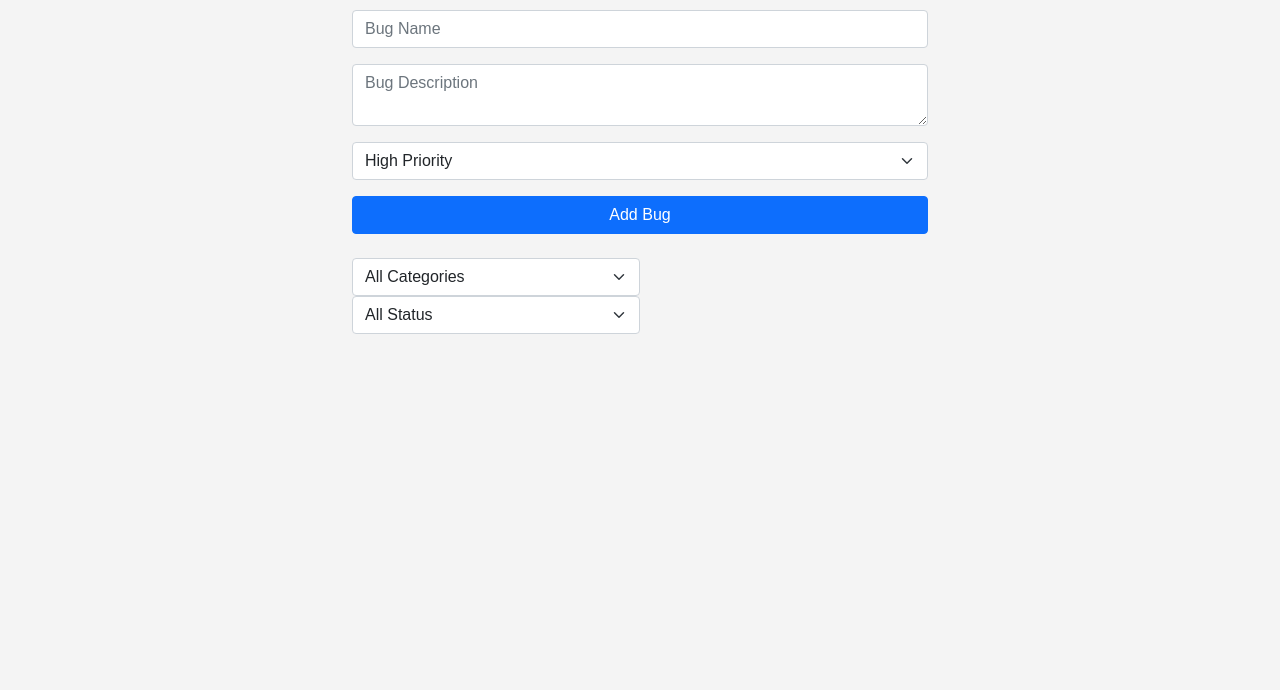
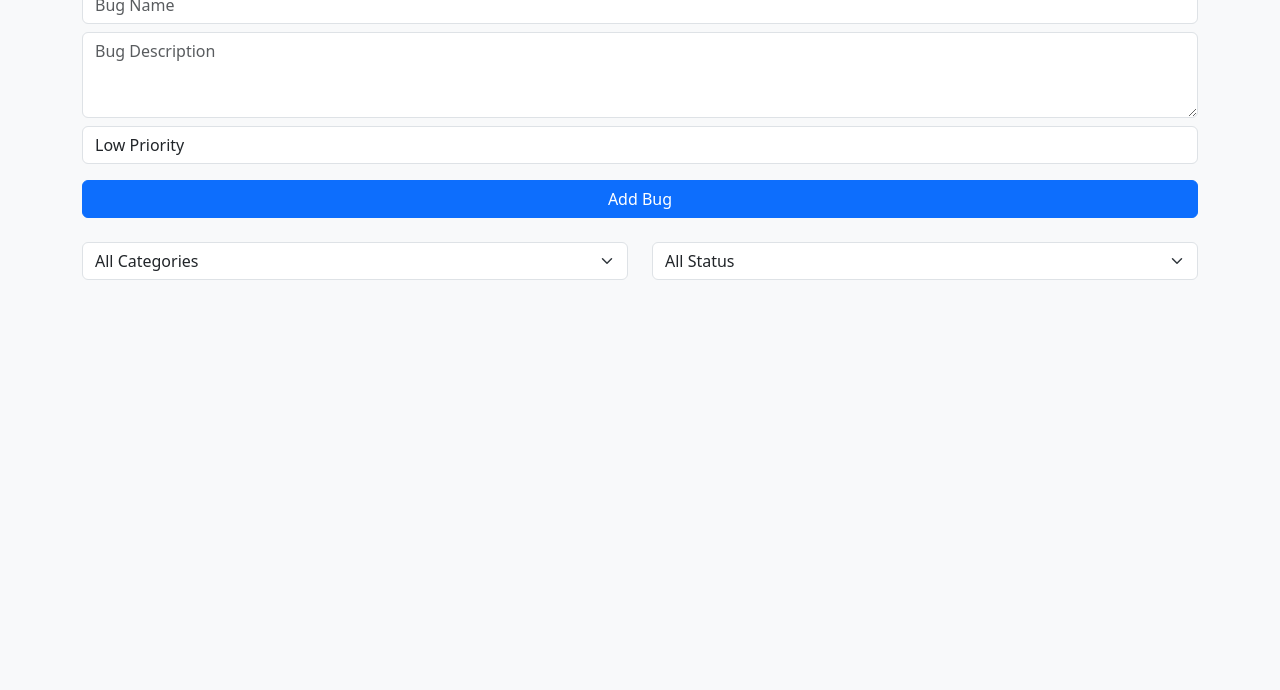
Before and after one commit to shruti518/bug-tracker, a plain HTML site: page index.html in a window 1280 px wide. Shown: the part 110-800 px from the top of the page. Drawn offline with nearby package versions, Linux system fonts and the light colour scheme.

```diff
--- a/index.html
+++ b/index.html
@@ -1,57 +1,51 @@
 <!DOCTYPE html>
 <html lang="en">
 <head>
-    <meta charset="UTF-8">
-    <meta name="viewport" content="width=device-width, initial-scale=1.0">
+  <meta charset="UTF-8" />
+  <meta name="viewport" content="width=device-width, initial-scale=1.0"/>
   <title>Bug Tracker</title>
-    <link href="https://cdn.jsdelivr.net/npm/bootstrap@5.1.3/dist/css/bootstrap.min.css" rel="stylesheet">
-    <link rel="stylesheet" href="style.css">
+  <link href="https://cdn.jsdelivr.net/npm/bootstrap@5.3.0/dist/css/bootstrap.min.css" rel="stylesheet">
 </head>
-<body>
-    <div class="container mt-5">
+<body class="bg-light">
+
+  <div class="container py-4">
     <h1 class="text-center mb-4">Bug Tracker</h1>
 
-        <form id="bug-form" class="mb-4">
-            <div class="mb-3">
-                <input type="text" id="bug-name" class="form-control" placeholder="Bug Name" required>
-            </div>
-            <div class="mb-3">
-                <textarea id="bug-description" class="form-control" placeholder="Bug Description" required></textarea>
-            </div>
-            <div class="mb-3">
-                <select id="bug-category" class="form-select">
+    <!-- Bug Form -->
+    <form id="bug-form">
+      <input type="text" id="bug-name" class="form-control mb-2" placeholder="Bug Name" required>
+      <textarea id="bug-description" class="form-control mb-2" placeholder="Bug Description" rows="3" required></textarea>
+      <select id="bug-category" class="form-control mb-3" required>
+        <option value="Low">Low Priority</option>
+        <option value="Medium">Medium Priority</option>
         <option value="High">High Priority</option>
+      </select>
+      <button type="submit" class="btn btn-primary w-100">Add Bug</button>
+    </form>
+
+    <!-- Filters -->
+    <div class="row my-4">
+      <div class="col-md-6 mb-2">
+        <select id="filter-category" class="form-select">
+          <option value="All">All Categories</option>
+          <option value="Low">Low Priority</option>
           <option value="Medium">Medium Priority</option>
-                    <option value="Low">Low Priority</option>
+          <option value="High">High Priority</option>
         </select>
       </div>
-            <div class="mb-3">
-                <button type="submit" class="btn btn-primary w-100">Add Bug</button>
-            </div>
-        </form>
-
-        <div class="mb-3">
-            <select id="filter-category" class="form-select w-50 d-inline-block">
-                <option value="All">All Categories</option>
-                <option value="High">High Priority</option>
-                <option value="Medium">Medium Priority</option>
-                <option value="Low">Low Priority</option>
-            </select>
-
-            <select id="filter-status" class="form-select w-50 d-inline-block">
+      <div class="col-md-6 mb-2">
+        <select id="filter-status" class="form-select">
           <option value="All">All Status</option>
           <option value="Open">Open</option>
           <option value="Closed">Closed</option>
         </select>
       </div>
-
-        <ul id="bug-list" class="list-group">
-            <!-- Bug items will appear here -->
-        </ul>
     </div>
 
-    <script src="https://code.jquery.com/jquery-3.6.0.min.js"></script>
-    <script src="https://cdn.jsdelivr.net/npm/bootstrap@5.1.3/dist/js/bootstrap.bundle.min.js"></script>
+    <!-- Bug List -->
+    <ul id="bug-list" class="list-group"></ul>
+  </div>
+
   <script src="script.js"></script>
 </body>
 </html>
```
Lines whose indentation alone changed are shown as unchanged.
